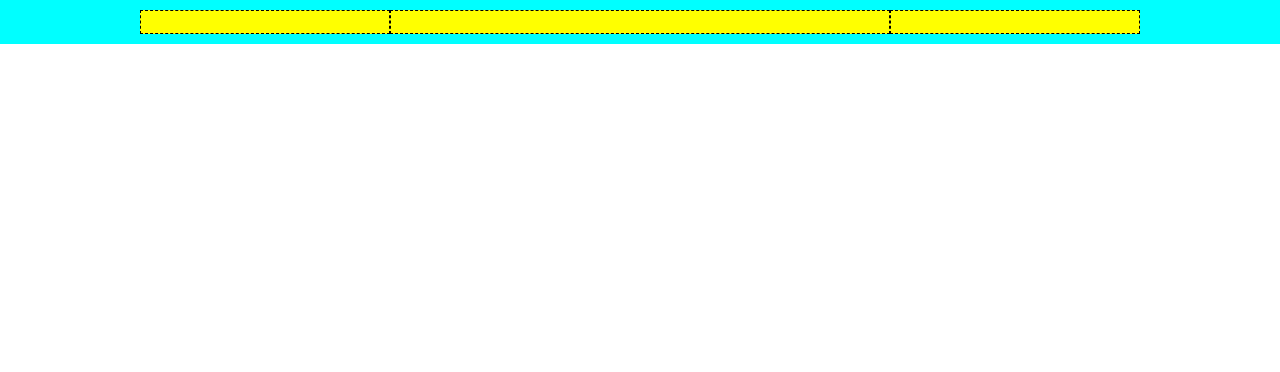
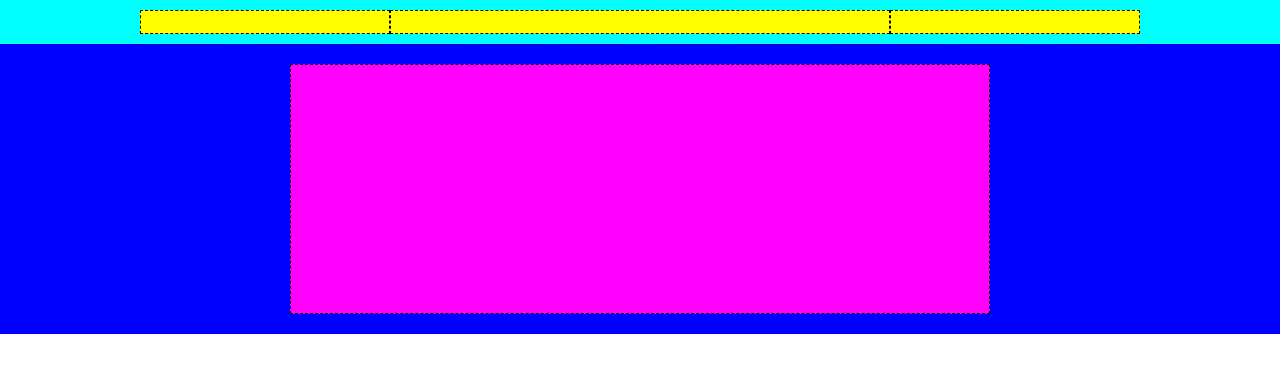
Before and after one commit to lelz99/html-struttura-discord, a plain HTML site: page index.html in a window 1280 px wide. Drawn offline with Linux system fonts and the light colour scheme.

Commit message:
added header

```diff
--- a/index.html
+++ b/index.html
@@ -15,6 +15,11 @@
         </div>
     </nav>
 
+    <header>
+        <div class="container">
+            <div class="main-header"></div>
+        </div>
+      </header>
 
 </body>
 </html>
--- a/style/style.css
+++ b/style/style.css
@@ -12,6 +12,7 @@
     max-width: 1000px;
     margin: 0 auto;
     display: flex;
+    justify-content: center;
 }
 
 /* Nav */
@@ -35,3 +36,17 @@ nav{
     background-color: yellow;
     border: 1px dashed black;
 }
+
+/* Header */
+
+header{
+    background-color: blue;
+    padding: 20px;
+}
+
+.main-header{
+    flex-basis: 70%;
+    background-color: fuchsia;
+    border: 1px dashed black;
+    min-height: 250px;
+}
```
